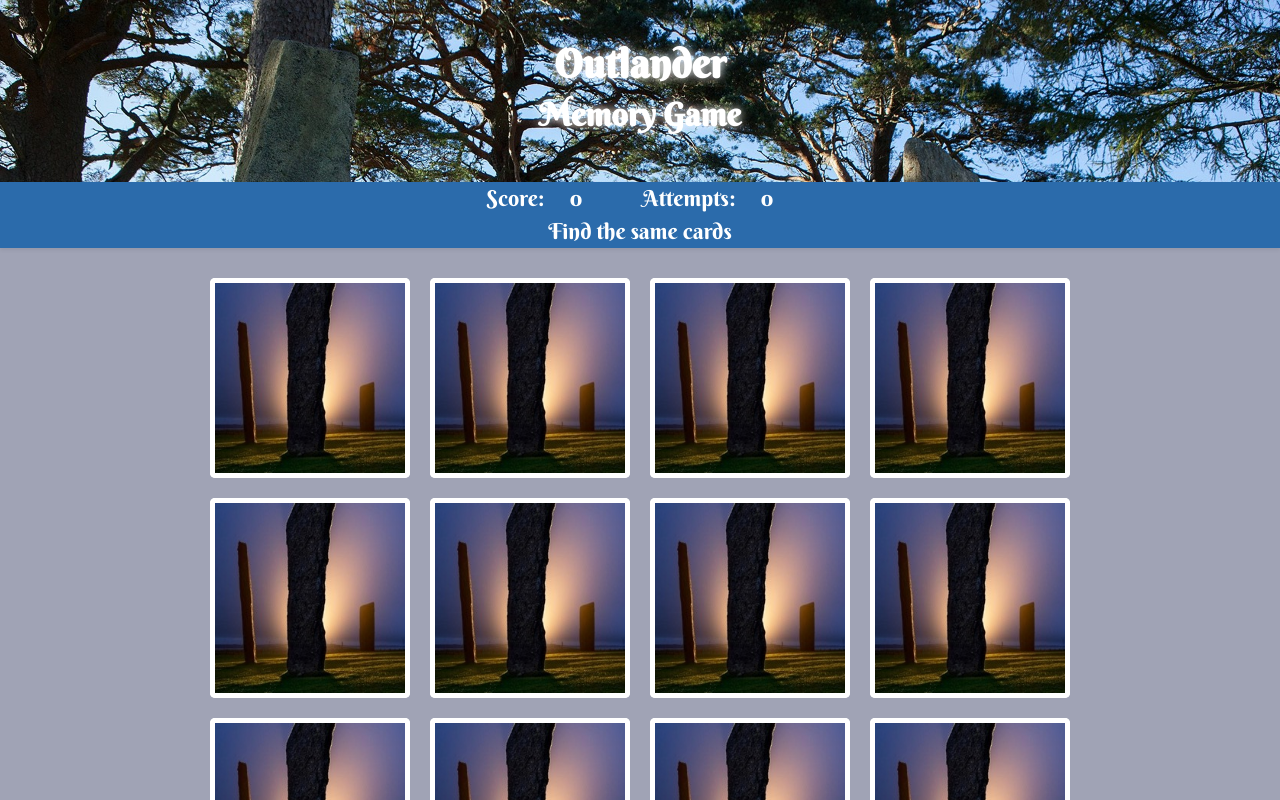
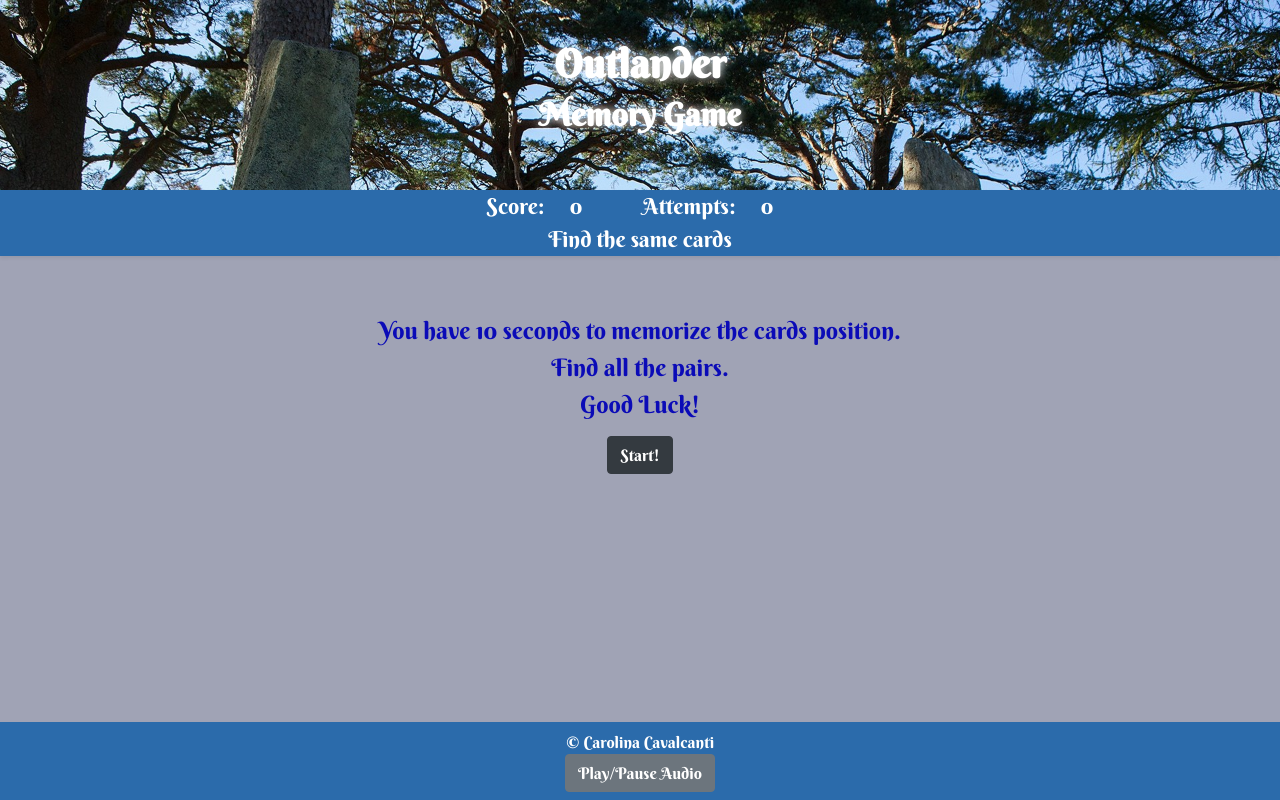
Before and after one commit to carolinapc/memory-game, a React (Create React App) app: page / in a window 1280 px wide. Shown: the top 800 px of the page. Built offline with nearby package versions, Linux system fonts and the light colour scheme.

Commit message:
added 10 seconds revealed before start

```diff
--- a/src/App.css
+++ b/src/App.css
@@ -89,17 +89,12 @@
   margin: 20px auto;
   text-align: center;
   padding: 40px;
-  color: darkgreen;
+  color: #0b0bb7;
   font-weight: bold;
 }
 
-@media screen and (max-width: 980px){
-
-}
-
-@media screen and (max-width: 768px){
-
-
+.victory button{
+  margin-top: 10px;
 }
 
 @media screen and (max-width: 640px){
--- a/src/App.js
+++ b/src/App.js
@@ -20,7 +20,8 @@
     cards: dbCards,
     score: 0,
     attempts: 0,
-    status: this.defaultStatus
+    status: this.defaultStatus,
+    started: false
   }
 
   constructor() {
@@ -54,9 +55,9 @@
 
 
   onCardClick = (cardClicked) => {
-    let { cards, cardsClicked, attempts, score, status } = this.state;
+    let { cards, cardsClicked, attempts, score, status, paused } = this.state;
 
-    if (!cardClicked.revealed) {
+    if (!cardClicked.revealed && !paused) {
       cardsClicked.push(cardClicked);
 
       if (cardsClicked.length <= 2) {
@@ -120,10 +121,10 @@
     }
   }
 
-  restart = () => {
+  start = () => {
     let cards = this.state.cards.map(card => {
       card.guessed = false;
-      card.revealed = false;
+      card.revealed = true;
       return card;
     });
 
@@ -134,16 +135,27 @@
       cardsClicked: [],
       status: this.defaultStatus,
       score: 0,
-      attempts: 0
+      attempts: 0,
+      started: true,
+      paused: true
     });
+
+    setTimeout(() => {
+      cards = this.state.cards.map(card => {
+        card.revealed = false;
+        return card;
+      });
+      this.setState({ cards, paused: false });
+    },10000);
+
   }
 
   render() {
-    const { score, attempts, status, cards, guessed } = this.state;
+    const { started, score, attempts, status, cards, guessed } = this.state;
 
     const getContent = () => {
 
-      if (score !== this.maxScore) {
+      if (score !== this.maxScore && started) {
         return (
           <div className="wrap-card">
           {cards.map(card => {
@@ -157,12 +169,22 @@
             })}
           </div>
         );
-      } else {
+      } else if(started) {
         return (
           <div className="victory">
             <h4>YOU WON!!</h4>
             <h4>CONGRATULATIONS!</h4>
-            <button className="btn btn-dark" onClick={this.restart}>Play Again</button>
+            <button className="btn btn-dark" onClick={this.start}>Play Again</button>
+          </div>
+        );
+      }
+      else {
+        return (
+          <div className="victory">
+            <h4>You have 10 seconds to memorize the cards position.</h4>
+            <h4>Find all the pairs.</h4>
+            <h4>Good Luck!</h4>
+            <button className="btn btn-dark" onClick={this.start}>Start!</button>
           </div>
         );
       }
```
